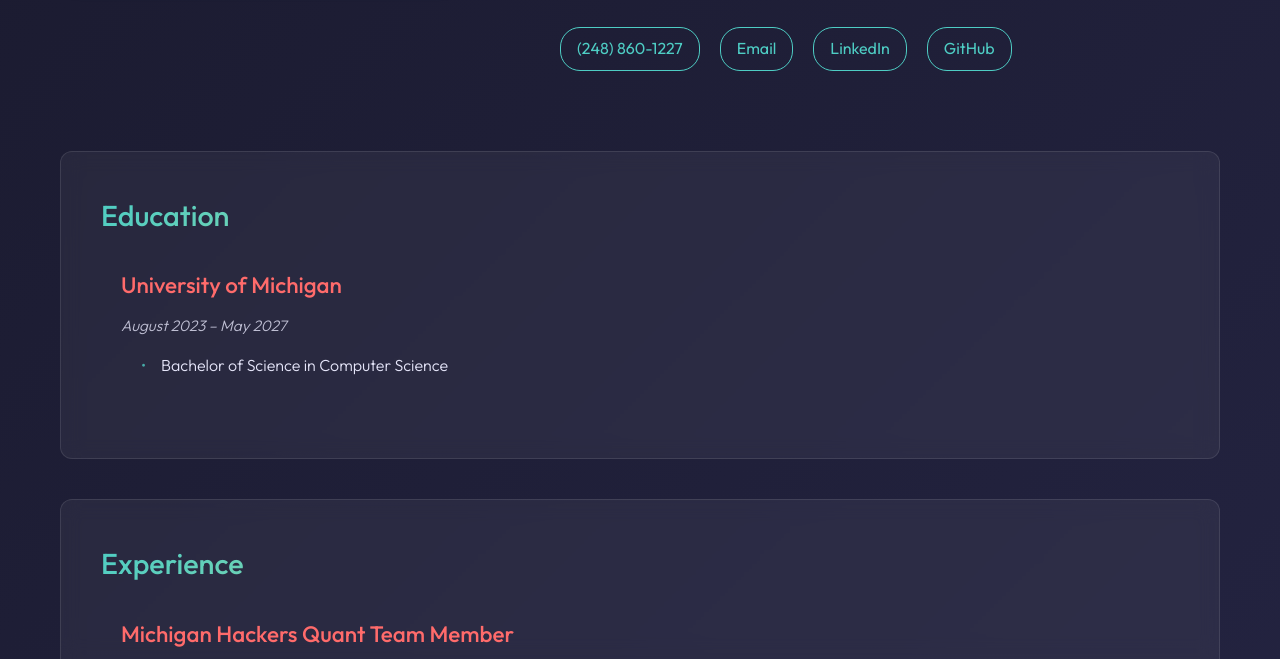
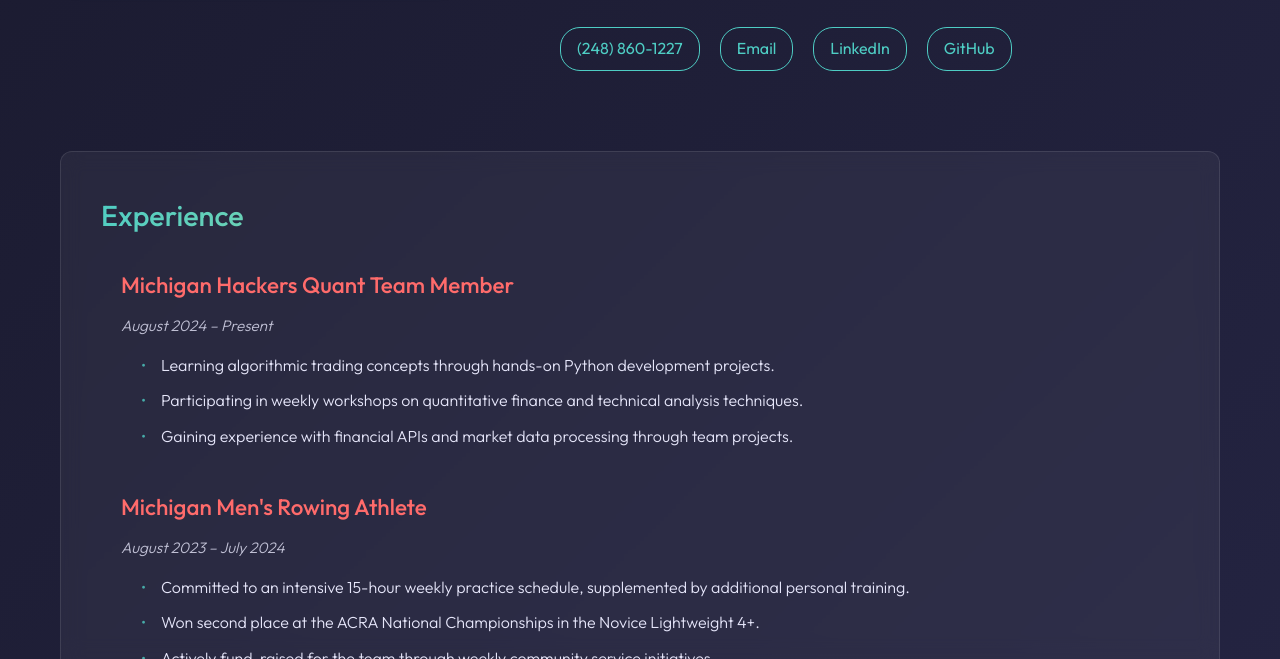
Before and after one commit to chabeck1/chabeck1.github.io, a plain HTML site: page index.html in a window 1280 px wide. Shown: the part 487-1146 px from the top of the page. Drawn offline with Linux system fonts and the light colour scheme.

Commit message:
removed education

```diff
--- a/index.html
+++ b/index.html
@@ -330,17 +330,6 @@
             </div>
         </div>
 
-        <section id="education">
-            <h2>Education</h2>
-            <div class="experience-item">
-                <h3>University of Michigan</h3>
-                <div class="date">August 2023 – May 2027</div>
-                <ul>
-                    <li>Bachelor of Science in Computer Science</li>
-                </ul>
-            </div>
-        </section>
-
         <section id="experience">
             <h2>Experience</h2>
             <div class="experience-item">
```
